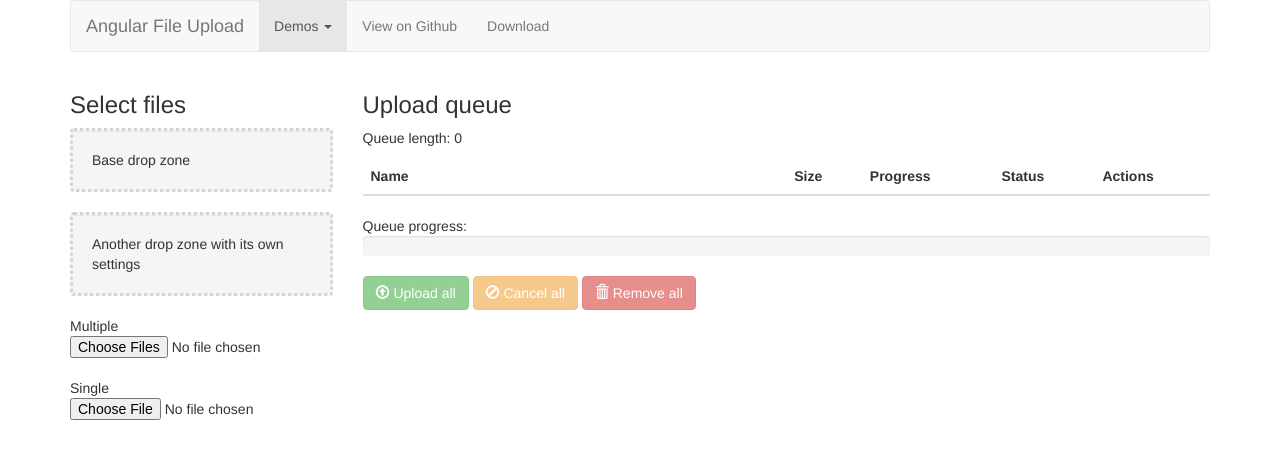
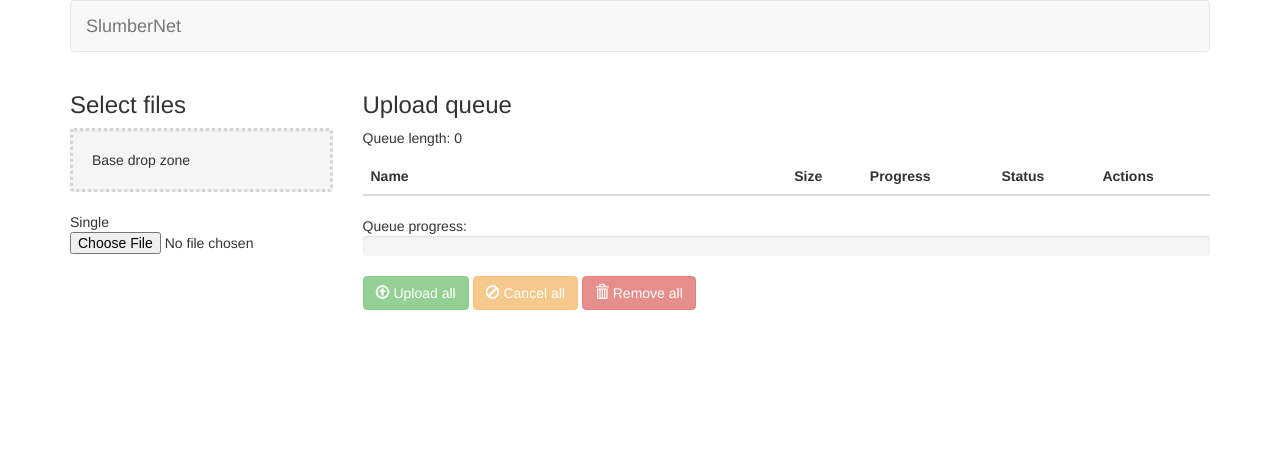
Before and after one commit to Deepak-Ceg/sleep-stage-scorer-summer-intern-project-, a plain HTML site: page file_uploader/index.html in a window 1280 px wide. Drawn offline with nearby package versions, Linux system fonts and the light colour scheme.

Commit message:
Removed Multiple file upload option.
Completely unnecessary for us.

```diff
--- a/file_uploader/index.html
+++ b/file_uploader/index.html
@@ -35,22 +35,9 @@
 
             <div class="navbar navbar-default">
                 <div class="navbar-header">
-                    <a class="navbar-brand" href="https://github.com/nervgh/angular-file-upload">Angular File Upload</a>
+                    <a class="navbar-brand" href="https://github.com/nervgh/angular-file-upload">SlumberNet</a>
                 </div>
-                <div class="navbar-collapse collapse">
-                    <ul class="nav navbar-nav">
-                        <li class="active dropdown">
-                            <a href="#" class="dropdown-toggle" data-toggle="dropdown">Demos <b class="caret"></b></a>
-                            <ul class="dropdown-menu">
-                                <li class="active"><a href="#">Simple example</a></li>
-                                <li><a href="../image-preview">Uploads only images (with canvas preview)</a></li>
-                                <li><a href="../without-bootstrap">Without bootstrap example</a></li>
-                            </ul>
-                        </li>
-                        <li><a href="https://github.com/nervgh/angular-file-upload">View on Github</a></li>
-                        <li><a href="https://raw.githubusercontent.com/nervgh/angular-file-upload/master/dist/angular-file-upload.min.js">Download</a></li>
-                    </ul>
-                </div>
+
             </div>
 
             <div class="row">
@@ -66,16 +53,11 @@
                         </div>
 
                         <!-- Example: nv-file-drop="" uploader="{Object}" options="{Object}" filters="{String}" -->
-                        <div nv-file-drop="" uploader="uploader" options="{ url: '/foo' }">
-                            <div nv-file-over="" uploader="uploader" over-class="another-file-over-class" class="well my-drop-zone">
-                                Another drop zone with its own settings
-                            </div>
-                        </div>
+
                     </div>
 
                     <!-- Example: nv-file-select="" uploader="{Object}" options="{Object}" filters="{String}" -->
-                    Multiple
-                    <input type="file" nv-file-select="" uploader="uploader" multiple  /><br/>
+
 
                     Single
                     <input type="file" nv-file-select="" uploader="uploader" />
```
